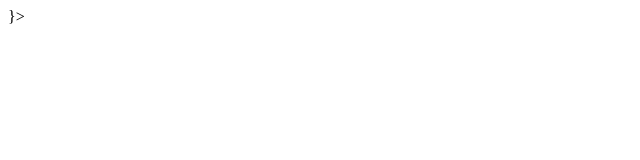
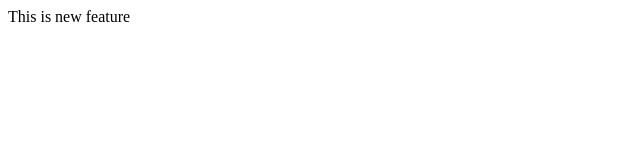
Before and after one commit to Sandiplabade/LocalRepo, a plain HTML site: page index.html in a window 1280 px wide. Shown: the whole page, without its empty margins (0-640 px from the left). Drawn offline with Linux system fonts and the light colour scheme.

Commit message:
Add new feature

```diff
--- a/index.html
+++ b/index.html
@@ -1,2 +1,2 @@
 <div id="styel" class="css"></div>
-}>
+<p> This is new feature</p>
```
